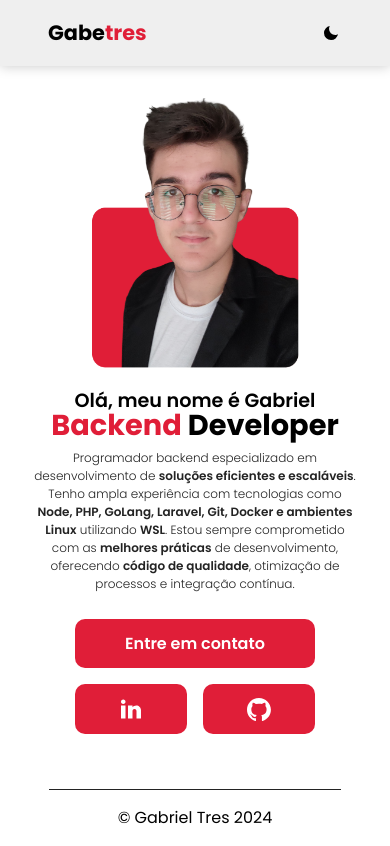
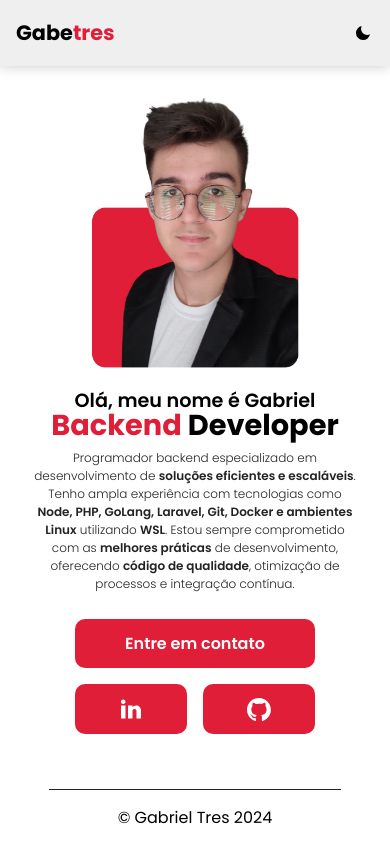
Before and after one commit to Gabetres/gabetres-portfolio, a Vue app: page / in a window 390 px wide. Built offline with nearby package versions, Linux system fonts and the light colour scheme.

Commit message:
Update viewport meta tag in index.html and add router-link to HeaderComponent.vue

```diff
--- a/index.html
+++ b/index.html
@@ -4,7 +4,7 @@
 <head>
   <meta charset="UTF-8">
   <link rel="icon" href="/favicon.ico">
-  <meta name="viewport" content="width=device-width, initial-scale=1.0">
+  <meta name="viewport" content="width=device-width, initial-scale=1.0, minimum-scale=1.0, maximum-scale=3.0">
   <link
     href="https://fonts.googleapis.com/css2?family=Poppins:ital,wght@0,100;0,200;0,300;0,400;0,500;0,600;0,700;0,800;0,900;1,100;1,200;1,300;1,400;1,500;1,600;1,700;1,800;1,900&display=swap"
     rel="stylesheet">
--- a/src/App.vue
+++ b/src/App.vue
@@ -1,5 +1,18 @@
 <template>
   <main>
+    <HeaderComponent />
     <RouterView />
+    <FooterComponent />
   </main>
 </template>
+<script>
+import HeaderComponent from '@/components/HeaderComponent.vue';
+import FooterComponent from '@/components/FooterComponent.vue';
+export default {
+
+  components: {
+    HeaderComponent,
+    FooterComponent,
+  },
+};
+</script>
--- a/src/components/HeaderComponent.vue
+++ b/src/components/HeaderComponent.vue
@@ -16,7 +16,9 @@ export default {
 
 <template>
   <header>
-    <h2>Gabe<strong>tres</strong></h2>
+    <router-link to="/">
+      <h2>Gabe<strong>tres</strong></h2>
+    </router-link>
     <img class="moon" @click="toggleDark()" src="@/assets/images/moon-darkmode.svg" alt="">
     <img class="sun" @click="toggleDark()" src="@/assets/images/sun-lightmode.svg" alt="">
   </header>
@@ -24,12 +26,18 @@ export default {
 
 <style scoped>
 header {
+  width: 100vw;
   display: flex;
   align-items: center;
   justify-content: space-around;
   flex-wrap: nowrap;
   background-color: #efefef;
   box-shadow: 0 0 12px #00000038;
+
+  a {
+    text-decoration: none;
+    color: #000;
+  }
 
   h2 {
     font-weight: 700;
@@ -55,6 +63,12 @@ header {
 
 .dark {
   header {
+
+    a {
+      text-decoration: none;
+      color: #fff;
+    }
+
     background-color: black;
     color: #fff;
 
@@ -70,15 +84,18 @@ header {
 
 @media (max-width: 640px) {
   header {
+    width: 100%;
     justify-content: space-between;
-    padding: 0 3rem;
 
     h2 {
       font-size: 1.3rem;
+      margin-left: 1rem;
     }
 
     img {
-      width: 1.35rem;
+      max-width: 1.35rem;
+      min-width: 1rem;
+      margin-right: 1rem;
     }
   }
 
--- a/src/views/HomeView.vue
+++ b/src/views/HomeView.vue
@@ -1,12 +1,8 @@
 <template>
-    <HeaderComponent />
   <MainComponent />
-    <FooterComponent />
 </template>
 
 <script>
-  import FooterComponent from '@/components/FooterComponent.vue';
-  import HeaderComponent from '@/components/HeaderComponent.vue';
 import MainComponent from '@/components/MainComponent.vue';
 import { useDark } from '@vueuse/core'
 
@@ -21,9 +17,7 @@
   },
 
   components: {
-      HeaderComponent,
     MainComponent,
-      FooterComponent
   },
 };
 </script>
@@ -38,7 +32,9 @@
 }
 
 .dark {
-    body, html {
+
+  body,
+  html {
     background-color: #131313;
   }
 }
--- a/src/views/NotFoundView.vue
+++ b/src/views/NotFoundView.vue
@@ -7,7 +7,11 @@
 
 <script>
 export default {
-    name: 'NotFoundView'
+    name: 'NotFoundView',
+    beforeRouteEnter(to, from, next) {
+        document.title = '404 - Page Not Found';
+        next();
+    }
 }
 </script>
 
@@ -16,4 +20,10 @@ export default {
     text-align: center;
     margin-top: 50px;
 }
+
+.dark{
+    .not-found {
+    color: #fff;
+}
+}
 </style>
```
Lines whose indentation alone changed are shown as unchanged.
